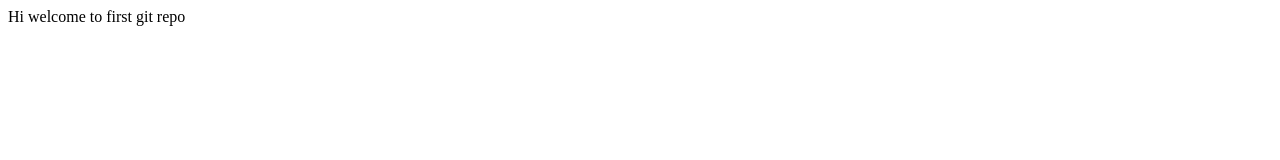
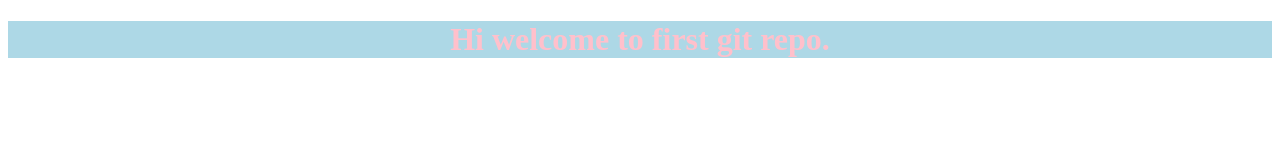
Before and after one commit to ansar98015/myfirstrepo, a plain HTML site: page index.html in a window 1280 px wide. Drawn offline with Linux system fonts and the light colour scheme.

Commit message:
css file added

```diff
--- a/index.html
+++ b/index.html
@@ -1 +1,12 @@
-<hi>Hi welcome to first git repo</hi>
+<!DOCTYPE html>
+<html lang="en">
+<head>
+    <meta charset="UTF-8">
+    <meta name="viewport" content="width=device-width, initial-scale=1.0">
+    <title>Document</title>
+    <link rel="stylesheet" href="style.css">
+</head>
+<body>
+    <h1 class="h1Line">Hi welcome to first git repo.</h1>
+</body>
+</html>
--- /dev/null
+++ b/style.css
@@ -0,0 +1,7 @@
+.h1Line{
+    display: flex;
+    justify-content: center;
+    align-items: center;
+    color: pink;
+    background-color: lightblue;
+}
```
